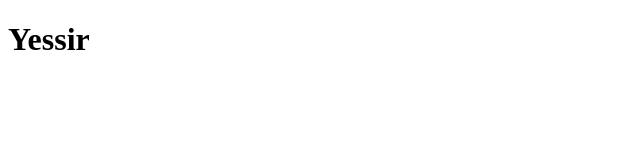
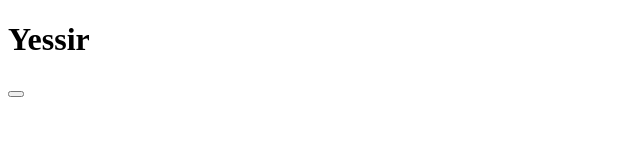
Before and after one commit to SY-Gato/A-Stupid-GitHub-Pages-Website, a plain HTML site: page index.html in a window 1280 px wide. Shown: the full height of the page, 0-640 px from the left. Drawn offline with Linux system fonts and the light colour scheme.

Commit message:
Update index.html

```diff
--- a/index.html
+++ b/index.html
@@ -7,5 +7,6 @@
   </head>
   <body>
     <h1>Yessir</h1>
+    <button function=
   </body>
 </html>
```
